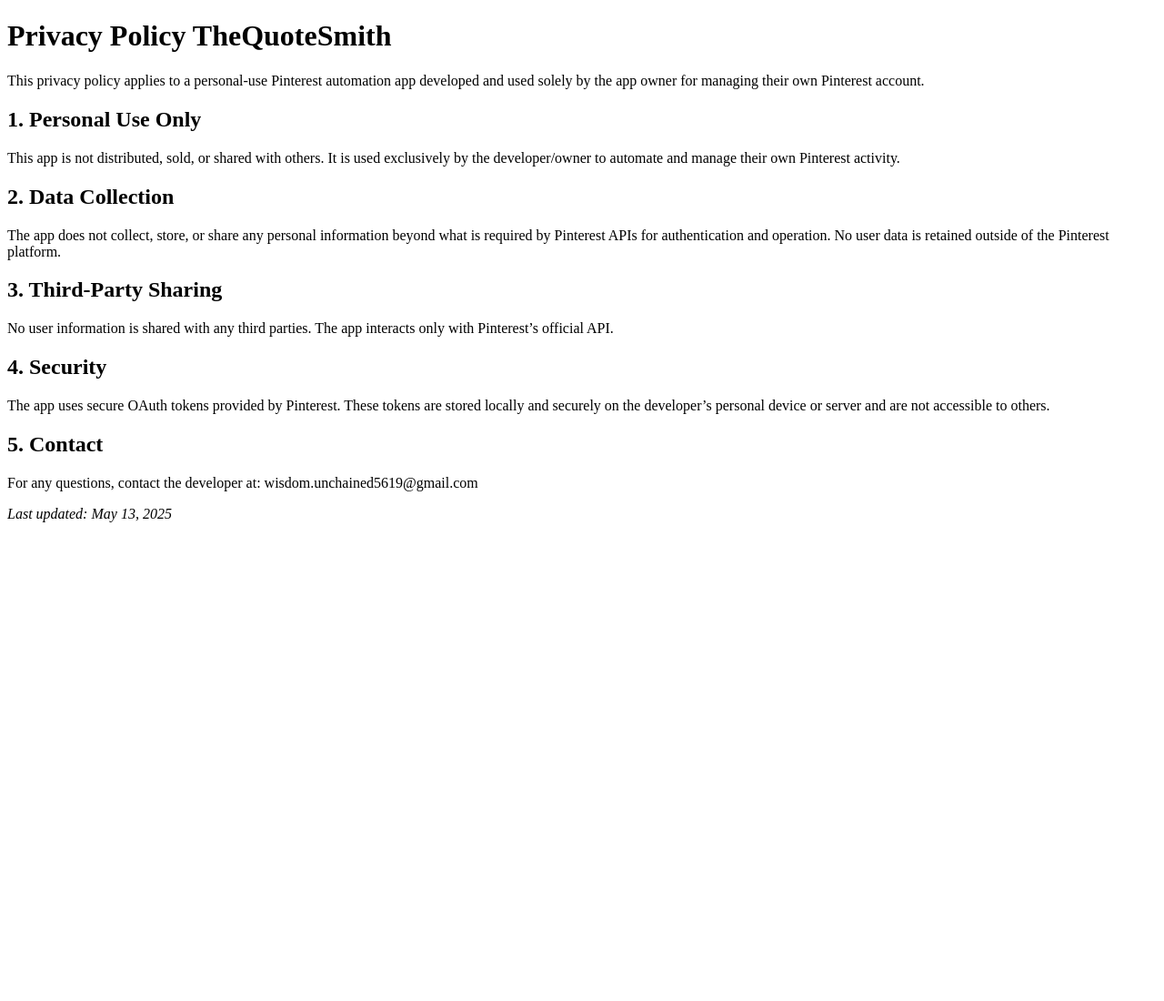
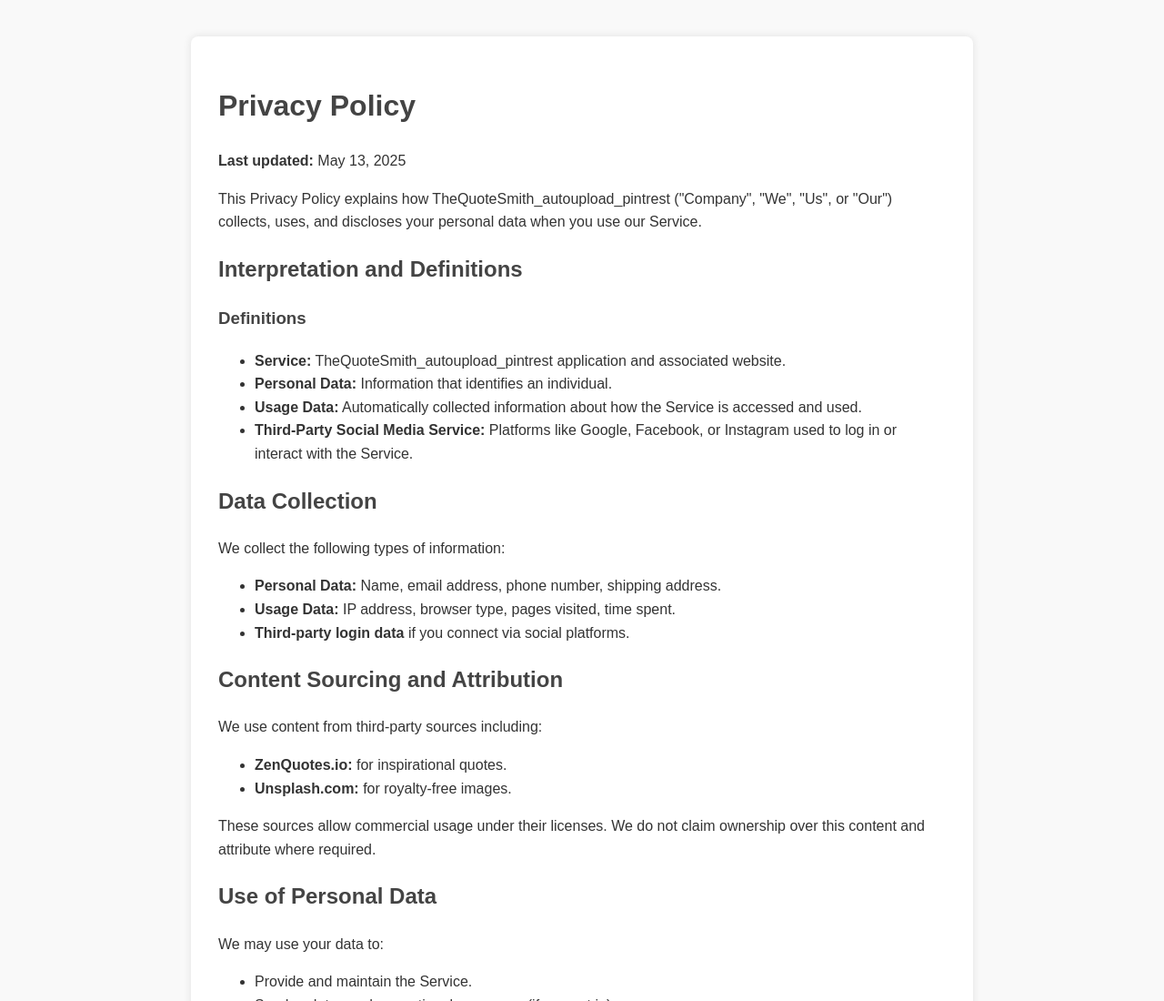
Before and after one commit to nadavmb/privacy-policy, a plain HTML site: page index.html in a window 1280 px wide. Shown: the top 1100 px of the page at 91% size. Before the commit the page ends 800 px from the top, so only its background shows below. Drawn offline with Linux system fonts and the light colour scheme.

Commit message:
Update index.html

```diff
--- a/index.html
+++ b/index.html
@@ -2,21 +2,88 @@
 <html lang="en">
 <head>
   <meta charset="UTF-8">
-  <title>Privacy Policy TheQuoteSmith</title>
+  <meta name="viewport" content="width=device-width, initial-scale=1.0">
+  <title>Privacy Policy - TheQuoteSmith</title>
+  <style>
+    body { font-family: Arial, sans-serif; line-height: 1.6; margin: 40px; background-color: #f9f9f9; color: #333; }
+    h1, h2, h3 { color: #444; }
+    a { color: #007acc; }
+    .container { max-width: 800px; margin: auto; background: white; padding: 30px; border-radius: 8px; box-shadow: 0 0 10px rgba(0,0,0,0.1); }
+  </style>
 </head>
 <body>
-  <h1>Privacy Policy TheQuoteSmith</h1>
-  <p>This privacy policy applies to a personal-use Pinterest automation app developed and used solely by the app owner for managing their own Pinterest account.</p>
-  <h2>1. Personal Use Only</h2>
-  <p>This app is not distributed, sold, or shared with others. It is used exclusively by the developer/owner to automate and manage their own Pinterest activity.</p>
-  <h2>2. Data Collection</h2>
-  <p>The app does not collect, store, or share any personal information beyond what is required by Pinterest APIs for authentication and operation. No user data is retained outside of the Pinterest platform.</p>
-  <h2>3. Third-Party Sharing</h2>
-  <p>No user information is shared with any third parties. The app interacts only with Pinterest’s official API.</p>
-  <h2>4. Security</h2>
-  <p>The app uses secure OAuth tokens provided by Pinterest. These tokens are stored locally and securely on the developer’s personal device or server and are not accessible to others.</p>
-  <h2>5. Contact</h2>
-  <p>For any questions, contact the developer at: wisdom.unchained5619@gmail.com</p>
-  <p><em>Last updated: May 13, 2025</em></p>
+  <div class="container">
+    <h1>Privacy Policy</h1>
+    <p><strong>Last updated:</strong> May 13, 2025</p>
+
+    <p>This Privacy Policy explains how TheQuoteSmith_autoupload_pintrest ("Company", "We", "Us", or "Our") collects, uses, and discloses your personal data when you use our Service.</p>
+
+    <h2>Interpretation and Definitions</h2>
+    <h3>Definitions</h3>
+    <ul>
+      <li><strong>Service:</strong> TheQuoteSmith_autoupload_pintrest application and associated website.</li>
+      <li><strong>Personal Data:</strong> Information that identifies an individual.</li>
+      <li><strong>Usage Data:</strong> Automatically collected information about how the Service is accessed and used.</li>
+      <li><strong>Third-Party Social Media Service:</strong> Platforms like Google, Facebook, or Instagram used to log in or interact with the Service.</li>
+    </ul>
+
+    <h2>Data Collection</h2>
+    <p>We collect the following types of information:</p>
+    <ul>
+      <li><strong>Personal Data:</strong> Name, email address, phone number, shipping address.</li>
+      <li><strong>Usage Data:</strong> IP address, browser type, pages visited, time spent.</li>
+      <li><strong>Third-party login data</strong> if you connect via social platforms.</li>
+    </ul>
+
+    <h2>Content Sourcing and Attribution</h2>
+    <p>We use content from third-party sources including:</p>
+    <ul>
+      <li><strong>ZenQuotes.io:</strong> for inspirational quotes.</li>
+      <li><strong>Unsplash.com:</strong> for royalty-free images.</li>
+    </ul>
+    <p>These sources allow commercial usage under their licenses. We do not claim ownership over this content and attribute where required.</p>
+
+    <h2>Use of Personal Data</h2>
+    <p>We may use your data to:</p>
+    <ul>
+      <li>Provide and maintain the Service.</li>
+      <li>Send updates and promotional messages (if you opt in).</li>
+      <li>Respond to inquiries and support requests.</li>
+      <li>Comply with legal obligations.</li>
+    </ul>
+
+    <h2>Sales Through Third-Party Platforms</h2>
+    <p>We sell products through third-party platforms such as Zazzle. These platforms handle order processing, payments, and customer data. Please refer to their respective privacy policies when making a purchase.</p>
+
+    <h2>Marketing and Analytics</h2>
+    <p>We may use analytics and marketing tools (e.g., cookies, tracking pixels) to understand user behavior and improve our services. You may opt out through your browser or third-party opt-out tools.</p>
+
+    <h2>Data Retention and Deletion</h2>
+    <p>We retain your data only as long as necessary to fulfill the purposes outlined in this policy. You may request deletion of your data by contacting us at: <a href="mailto:wisdom.unchained5619@gmail.com">wisdom.unchained5619@gmail.com</a>.</p>
+
+    <h2>Transfer of Your Data</h2>
+    <p>Your information may be transferred to and maintained on servers outside your country. By using the Service, you consent to such transfers.</p>
+
+    <h2>Your Rights</h2>
+    <p>Depending on your region, you may have the right to:</p>
+    <ul>
+      <li>Access or correct your personal data.</li>
+      <li>Request deletion of your data.</li>
+      <li>Object to or restrict processing of your data.</li>
+    </ul>
+    <p>To exercise these rights, contact us via the email above.</p>
+
+    <h2>Children's Privacy</h2>
+    <p>Our Service is not directed to individuals under 13. We do not knowingly collect data from children.</p>
+
+    <h2>Links to Other Sites</h2>
+    <p>We may link to external websites. We are not responsible for their content or privacy practices. Please review their policies separately.</p>
+
+    <h2>Changes to This Policy</h2>
+    <p>We may update this Privacy Policy from time to time. Changes will be posted here with an updated "Last updated" date.</p>
+
+    <h2>Contact Us</h2>
+    <p>If you have any questions about this policy, contact us at: <a href="mailto:wisdom.unchained5619@gmail.com">wisdom.unchained5619@gmail.com</a></p>
+  </div>
 </body>
 </html>
```
